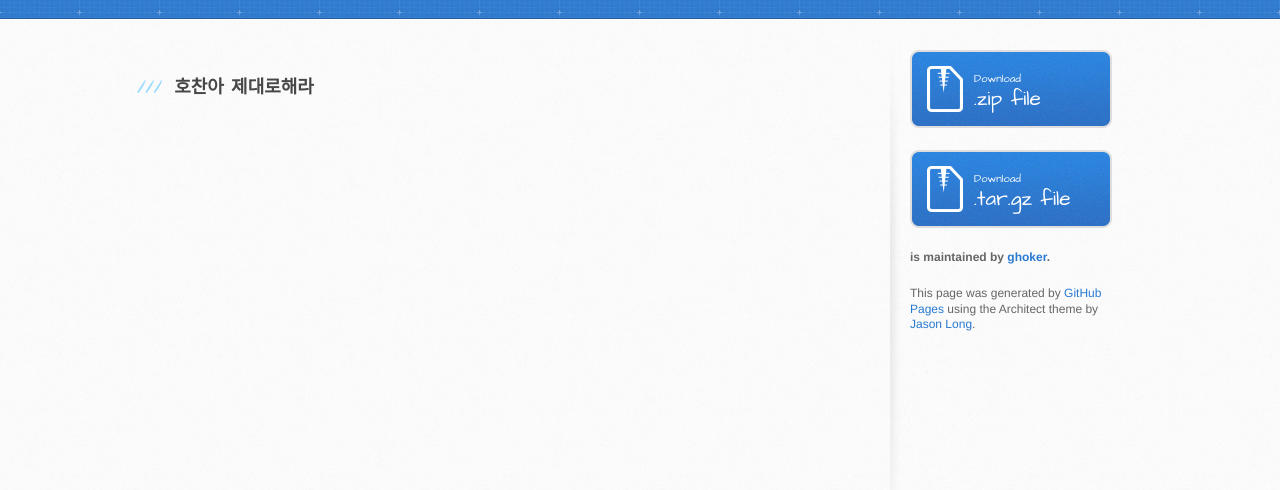
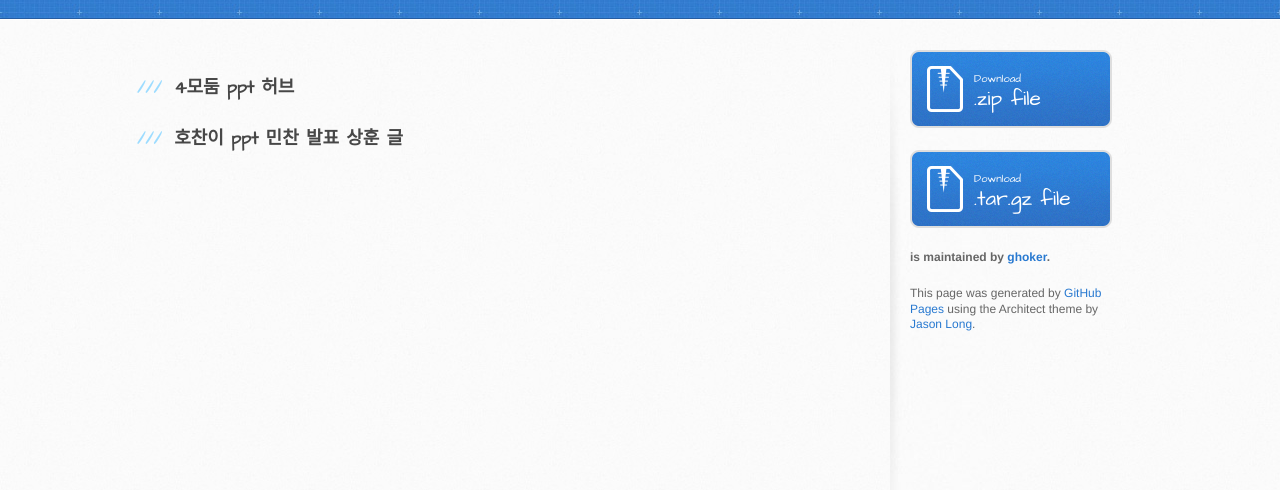
Before and after one commit to ghoker/ppt, a plain HTML site: page index.html in a window 1280 px wide. Shown: the part 148-638 px from the top of the page. Drawn offline with Linux system fonts and the light colour scheme.

Commit message:
Create gh-pages branch via GitHub

```diff
--- a/index.html
+++ b/index.html
@@ -29,7 +29,10 @@
       <div class="inner clearfix">
         <section id="main-content">
           <h3>
-<a id="호찬아-제대로해라 다른거 작작봐" class="anchor" href="#%ED%98%B8%EC%B0%AC%EC%95%84-%EC%A0%9C%EB%8C%80%EB%A1%9C%ED%95%B4%EB%9D%BC" aria-hidden="true"><span aria-hidden="true" class="octicon octicon-link"></span></a>호찬아 제대로해라</h3>
+<a id="4모둠-ppt-허브" class="anchor" href="#4%EB%AA%A8%EB%91%A0-ppt-%ED%97%88%EB%B8%8C" aria-hidden="true"><span aria-hidden="true" class="octicon octicon-link"></span></a>4모둠 ppt 허브</h3>
+
+<h3>
+<a id="호찬이-ppt-민찬-발표-상훈-글" class="anchor" href="#%ED%98%B8%EC%B0%AC%EC%9D%B4-ppt-%EB%AF%BC%EC%B0%AC-%EB%B0%9C%ED%91%9C-%EC%83%81%ED%9B%88-%EA%B8%80" aria-hidden="true"><span aria-hidden="true" class="octicon octicon-link"></span></a>호찬이 ppt 민찬 발표 상훈 글</h3>
         </section>
 
         <aside id="sidebar">
--- a/params.json
+++ b/params.json
@@ -1,6 +1,6 @@
 {
   "name": "Ppt",
   "tagline": "",
-  "body": "### 호찬아 제대로해라\r\n",
+  "body": "### 4모둠 ppt 허브\r\n### 호찬이 ppt 민찬 발표 상훈 글\r\n",
   "note": "Don't delete this file! It's used internally to help with page regeneration."
 }
```
